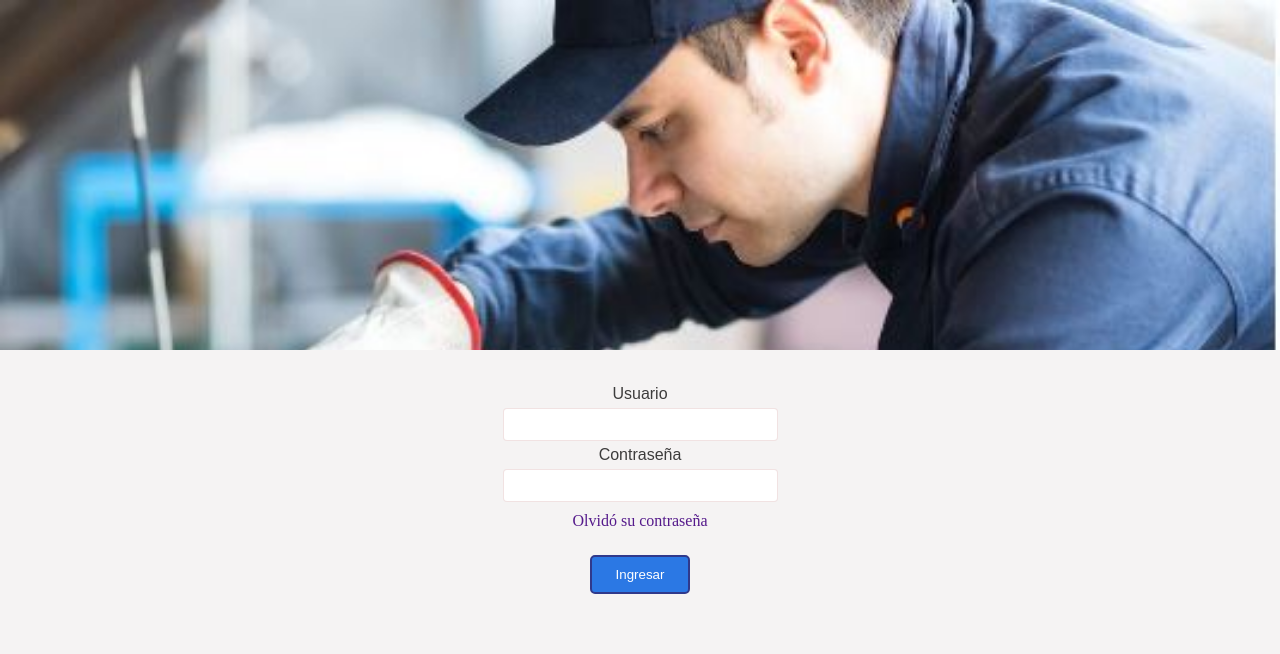
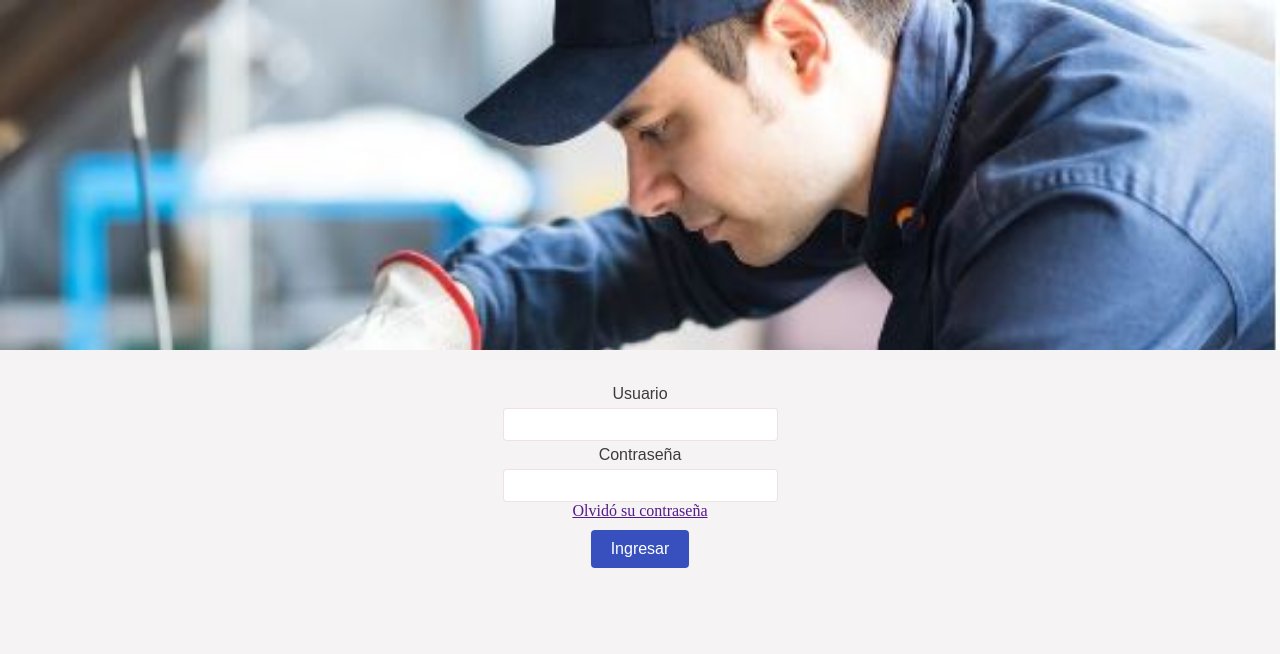
Before and after one commit to gcamachoj/CarRepairPro_GA7_AA2_EV02, a Flask app: page /login in a window 1280 px wide. Shown: the top 654 px of the page. Run offline with Flask 3, Linux system fonts and the light colour scheme; parts of the project's set-up code (start-up, migrations or seed data) failed here and were passed over.

Commit message:
Mejora en estilos de botones de login, head-buttons y footer-buttons

```diff
--- a/static/css/styles.css
+++ b/static/css/styles.css
@@ -74,14 +74,30 @@ header{
     color: rgb(61, 60, 60);
 }
 
+.container .footer-buttons{
+    text-align:center;
+    padding: 10px;
+}
 
-.contenido .form-login a{
-    margin-top: 10px;
-    display: block;
-    text-align: center;
-    text-decoration: none;
-    cursor: poniter;
-    margin-bottom: 20px;
+#footer-buttons{
+    text-align:center;
+    padding: 10px;
+}
+
+
+
+.footer-buttons input[type="submit"] {
+    padding: 10px 20px;
+    font-size: 16px;
+    background-color: #3750bd;
+    color: white;
+    border: none;
+    border-radius: 4px;
+    cursor: pointer;
+}
+
+.footer-buttons input[type="submit"]:hover {
+    background-color: #3d29b3;
 }
 
 /* Login **/
@@ -89,6 +105,11 @@ header{
     display: flex;
     margin:auto;
     padding: 5px;
+}
+
+
+.head-buttons {
+    padding: 10px;
 }
 .form-login{
     width: 100%;
@@ -110,21 +131,12 @@ header{
 
 }
 
+
+
 /*  ---- cierra contenido ---------*/
-.btn {
-border: 2px solid rgb(48, 57, 139);
-color: white;
-cursor: pointer;
-width:100px;
-}
 
-.btn-submit {
-    background-color: #2B78E4;
-}
 
-.btn-submit:hover{
-    background-color: #073e6e;
-}
+
 /* aside----------------------------------*/
 aside{
     width:20%;
@@ -283,15 +295,6 @@ aside .contenido-aside{
 
 }
 
-input.btn.btn-submit{
-    margin: 5px;
-    border-radius: 5px;
-    padding: 10px;
-
-
-
-}
-
 /**** medias queryes -------*/
 
 
--- a/templates/clientes.html
+++ b/templates/clientes.html
@@ -4,7 +4,7 @@
 <div class="container">
 
     <h1 class= "text-center">Listado de Clientes</h1>
-    <div class="row">
+    <div class="head-buttons">
         <a class="btn btn-success btn-sm" href="{{ url_for('crear_cliente')}}">Crear</a>
     </div>
 
--- a/templates/login.html
+++ b/templates/login.html
@@ -30,8 +30,9 @@
 
                     <a href="">Olvidó su contraseña</a>
 
-                    <input type="submit" class="btn btn-submit" name="submit" value="Ingresar">
-
+                    <div class="footer-buttons" id="footer-buttons">
+                        <input type="submit" class="btn btn-primary btn-sm" name="submit" value="Ingresar">
+                    </div>
                 </form>
         </div>
     </div>
```
Also changed, not shown: templates/crear_cliente.html (+6 -10 lines).
